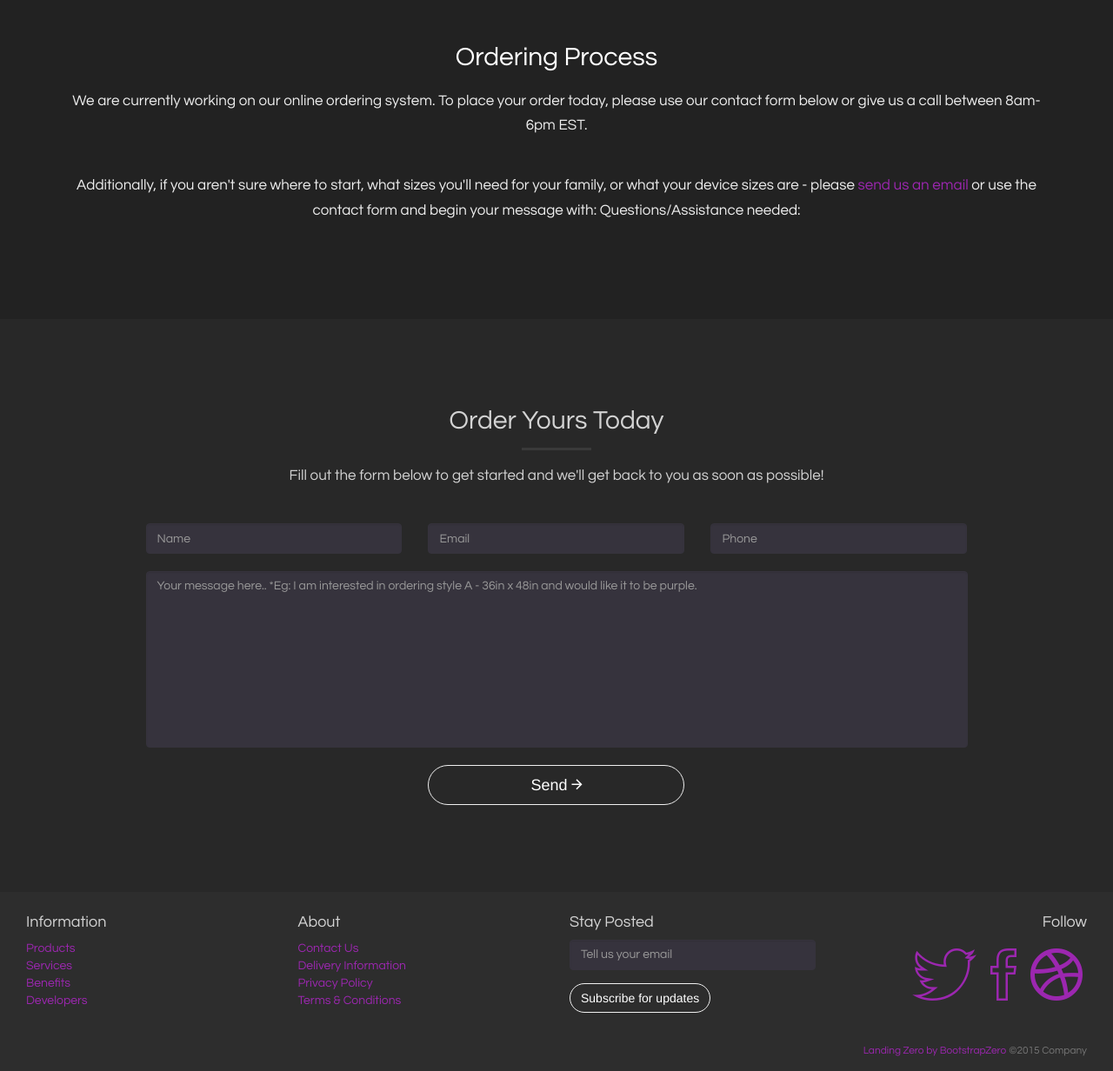
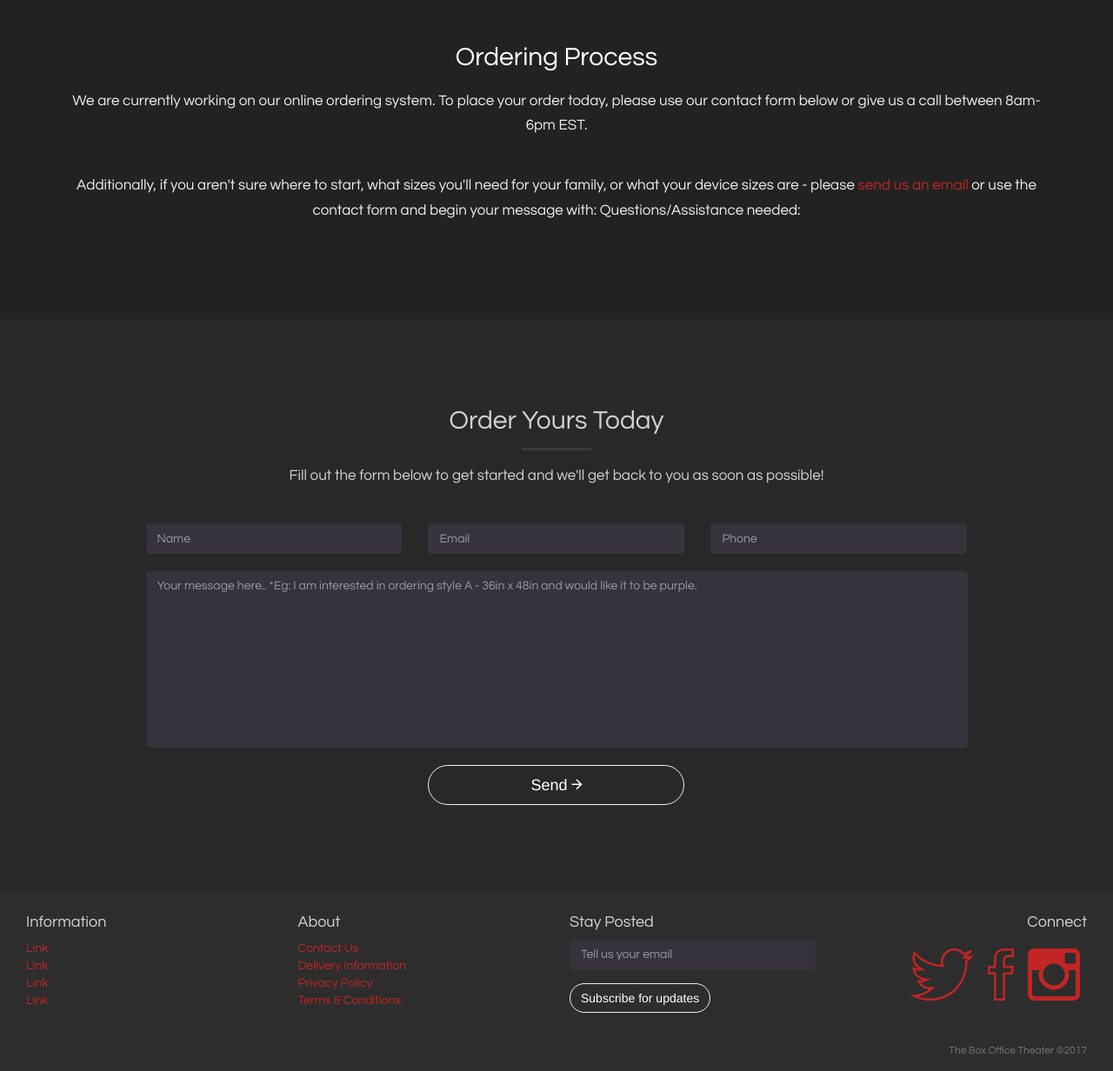
Before and after one commit to jeffboeh/Portfolio, a PHP site: page / in a window 1280 px wide. Shown: the part 4519-5751 px from the top of the page at 87% size. Run offline with PHP 8.4, Linux system fonts and the light colour scheme; some libraries are stand-ins or nearby versions; some web fonts are replaced.

Commit message:
first draft of site

```diff
--- a/css/styles.css
+++ b/css/styles.css
@@ -34,7 +34,7 @@ hr.light {
 }
 
 a {
-    color: #9c27b0;
+    color: #c12525;
     -webkit-transition: all .35s;
     -moz-transition: all .35s;
     transition: all .35s;
@@ -159,7 +159,7 @@ a.navbar-brand.page-scroll {
 
 .navbar-default .nav > li.active>a,
 .navbar-default .nav>li.active>a:focus {
-    color: #9c27b0 !important;
+    color: #c12525 !important;
     background-color: transparent;
 }
 
@@ -221,7 +221,7 @@ a.navbar-brand.page-scroll {
 
     .navbar-default .nav > li>a:hover,
     .navbar-default .nav>li>a:focus:hover {
-        color: #fefefe;
+        color: #c12525;
     }
 
     .navbar-default.affix {
--- a/index.html
+++ b/index.html
@@ -332,10 +332,10 @@
                 <div class="col-xs-6 col-sm-3 column">
                     <h4>Information</h4>
                     <ul class="list-unstyled">
-                        <li><a href="">Products</a></li>
-                        <li><a href="">Services</a></li>
-                        <li><a href="">Benefits</a></li>
-                        <li><a href="">Developers</a></li>
+                        <li><a href="">Link</a></li>
+                        <li><a href="">Link</a></li>
+                        <li><a href="">Link</a></li>
+                        <li><a href="">Link</a></li>
                     </ul>
                 </div>
                 <div class="col-xs-6 col-sm-3 column">
@@ -359,16 +359,16 @@
                     </form>
                 </div>
                 <div class="col-xs-12 col-sm-3 text-right">
-                    <h4>Follow</h4>
+                    <h4>Connect</h4>
                     <ul class="list-inline">
                       <li><a rel="nofollow" href="" title="Twitter"><i class="icon-lg ion-social-twitter-outline"></i></a>&nbsp;</li>
                       <li><a rel="nofollow" href="" title="Facebook"><i class="icon-lg ion-social-facebook-outline"></i></a>&nbsp;</li>
-                      <li><a rel="nofollow" href="" title="Dribble"><i class="icon-lg ion-social-dribbble-outline"></i></a></li>
+                      <li><a rel="nofollow" href="" title="Instagram"><i class="icon-lg ion-social-instagram-outline"></i></a>&nbsp;</li>
                     </ul>
                 </div>
             </div>
             <br/>
-            <span class="pull-right text-muted small"><a href="http://www.bootstrapzero.com">Landing Zero by BootstrapZero</a> ©2015 Company</span>
+            <span class="pull-right text-muted small">The Box Office Theater ©2017</span>
         </div>
     </footer>
     <div id="galleryModal" class="modal fade" tabindex="-1" role="dialog" aria-hidden="true">
@@ -388,16 +388,14 @@
         <div class="modal-dialog">
         <div class="modal-content">
         	<div class="modal-body">
-        		<h2 class="text-center">Landing Zero Theme</h2>
+        		<h2 class="text-center">Get to know us!</h2>
         		<h5 class="text-center">
-        		    A free, responsive landing page theme built by BootstrapZero.
+        		    TBOT was built by......
         		</h5>
         		<p class="text-justify">
-        		    This is a single-page Bootstrap template with a sleek dark/grey color scheme, accent color and smooth scrolling.
-        		    There are vertical content sections with subtle animations that are activated when scrolled into view using the jQuery WOW plugin. There is also a gallery with modals
-        		    that work nicely to showcase your work portfolio. Other features include a contact form, email subscribe form, multi-column footer. Uses Questrial Google Font and Ionicons.
+        		    is simply dummy text of the printing and typesetting industry. Lorem Ipsum has been the industry's standard dummy text ever since the 1500s, when an unknown printer took a galley of type and scrambled it to make a type specimen book. It has survived not only five centuries, but also the leap into electronic typesetting, remaining essentially unchanged. It was popularised in the 1960s with the release of...
         		</p>
-        		<p class="text-center"><a href="http://www.bootstrapzero.com">Download at BootstrapZero</a></p>
+        		<p class="text-center"><a href="#Facebookurl">Check out our FaceBook page to see more customer stories!</a></p>
         		<br/>
         		<button class="btn btn-primary btn-lg center-block" data-dismiss="modal" aria-hidden="true"> OK </button>
         	</div>
```
